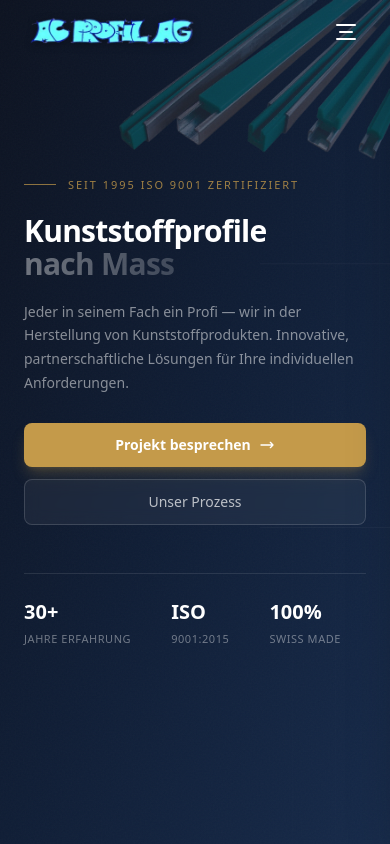
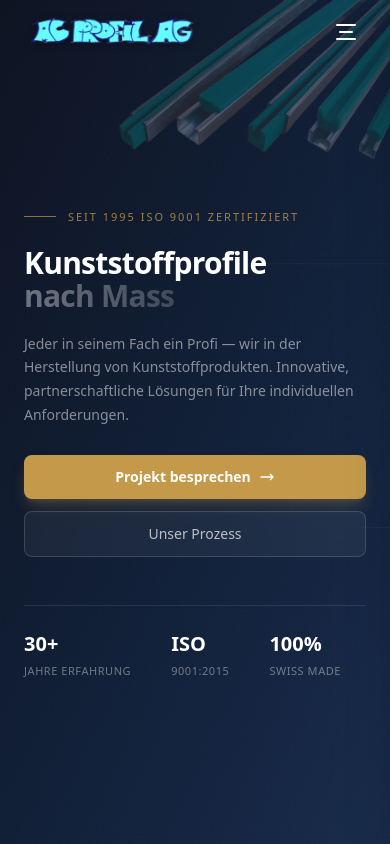
Before and after one commit to Koviniho/acprofil, a Next.js app: page / in a window 390 px wide. Shown: the top 844 px of the page. Built offline with nearby package versions, Linux system fonts and the light colour scheme.

Commit message:
fix: adjust padding in HeroSection for improved content alignment

```diff
--- a/src/components/HeroSection.tsx
+++ b/src/components/HeroSection.tsx
@@ -39,7 +39,7 @@ export default function HeroSection() {
             </div>
 
             {/* Content wrapper — centered within max-w container */}
-            <div className="relative z-10 mx-auto w-full max-w-7xl px-6 pt-44 pb-24 sm:px-10 sm:pt-48 sm:pb-28 md:px-16 lg:px-20 lg:pt-36 lg:pb-0">
+            <div className="relative z-10 mx-auto w-full max-w-7xl px-6 pt-52 pb-24 sm:px-10 sm:pt-56 sm:pb-28 md:px-16 lg:px-20 lg:pt-36 lg:pb-0">
                 <div className="max-w-2xl xl:max-w-[720px]">
                     {/* Overline */}
                     <div className="mb-5 flex items-center gap-3 sm:mb-6">
```
